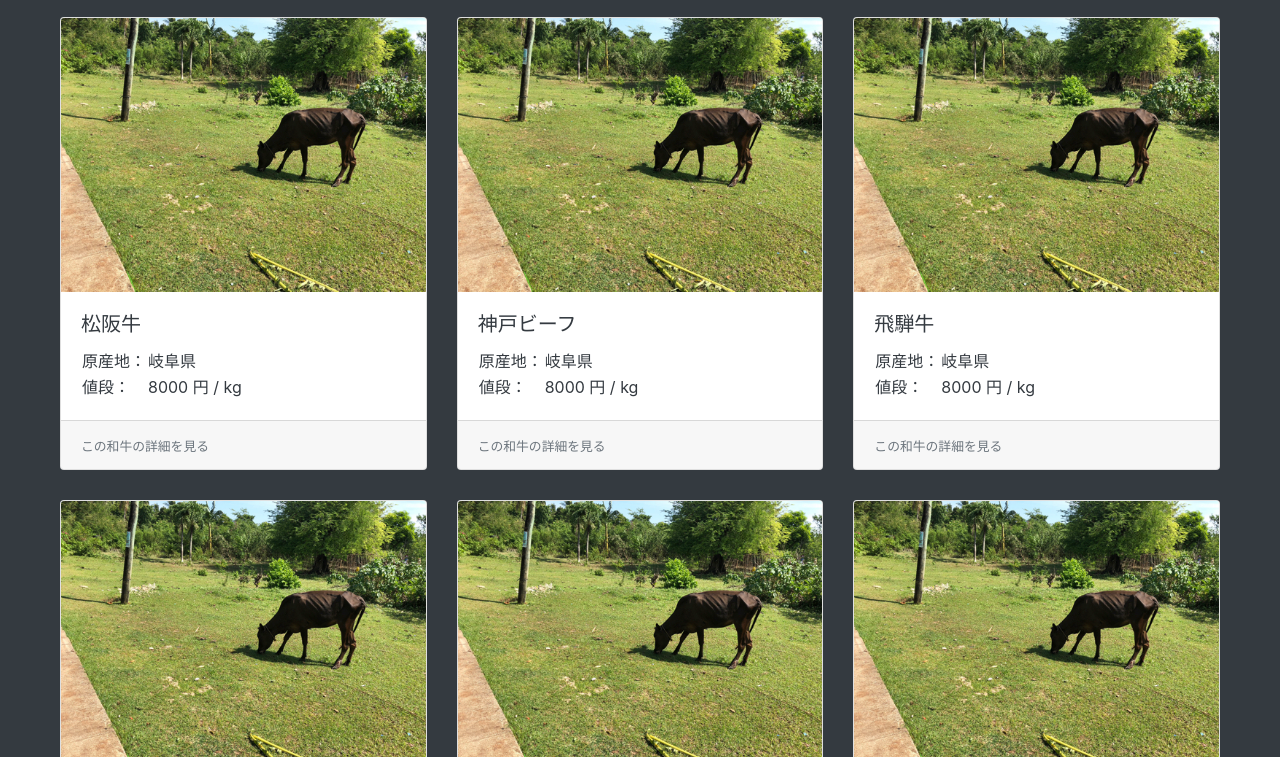
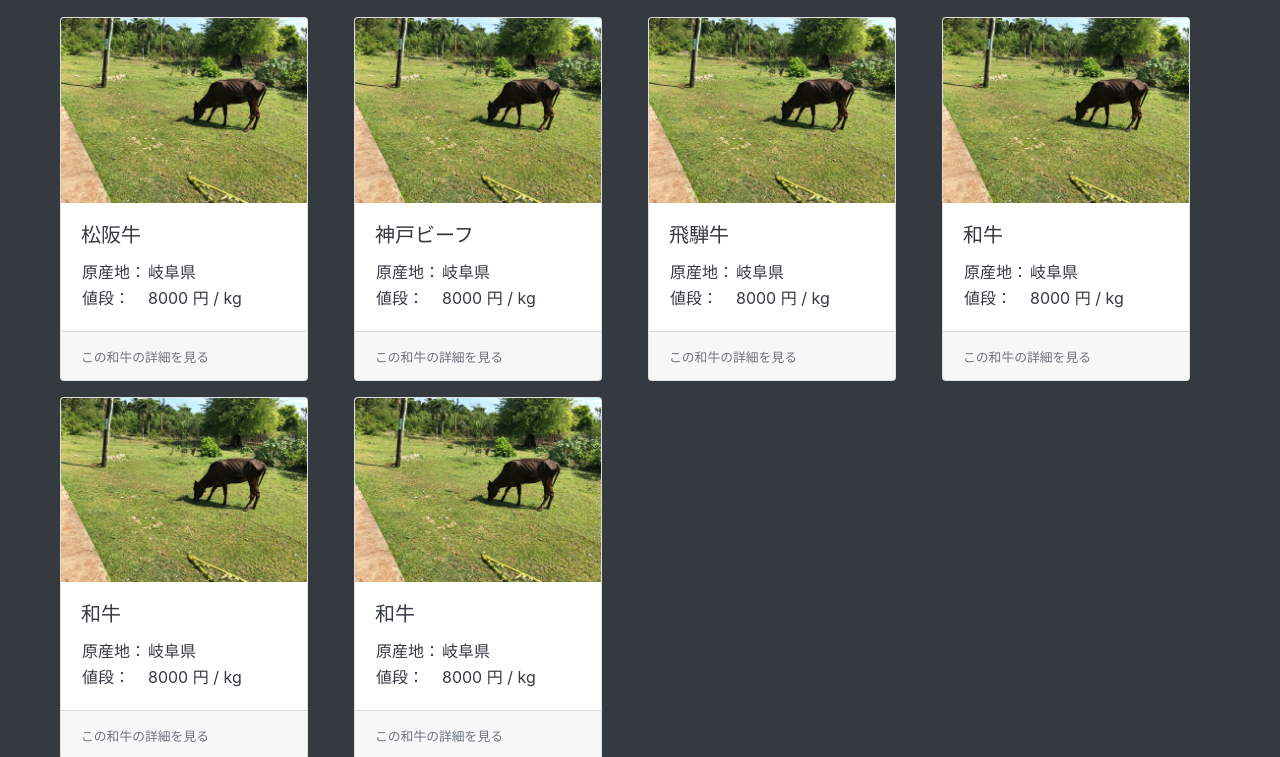
Before and after one commit to atakagi1102-arch/wagyu_nedan, a plain HTML site: page index.html in a window 1280 px wide. Shown: the part 43-800 px from the top of the page. Drawn offline with Linux system fonts and the light colour scheme.

Commit message:
1行あたりのカード枚数を4枚に変更

```diff
--- a/css/style.css
+++ b/css/style.css
@@ -22,7 +22,16 @@
 }
 
 .result {
+  display: flex;
+  flex-wrap: wrap;
   padding: 60px 20px 20px;
+}
+
+.card-deck.row {
+  display: grid;
+  grid-template-columns: repeat(4, 1fr);
+  gap: 16px;
+  width: 100%;
 }
 
 .result a {
--- a/index.html
+++ b/index.html
@@ -85,8 +85,6 @@
           <small class="text-muted">この和牛の詳細を見る</small>
         </div>
       </a>
-    </div>
-    <div class="card-deck row">
       <a href="#" class="card">
         <img class="card-img-top" src="img/ph_beaf.jpg">
         <div class="card-body">
```
